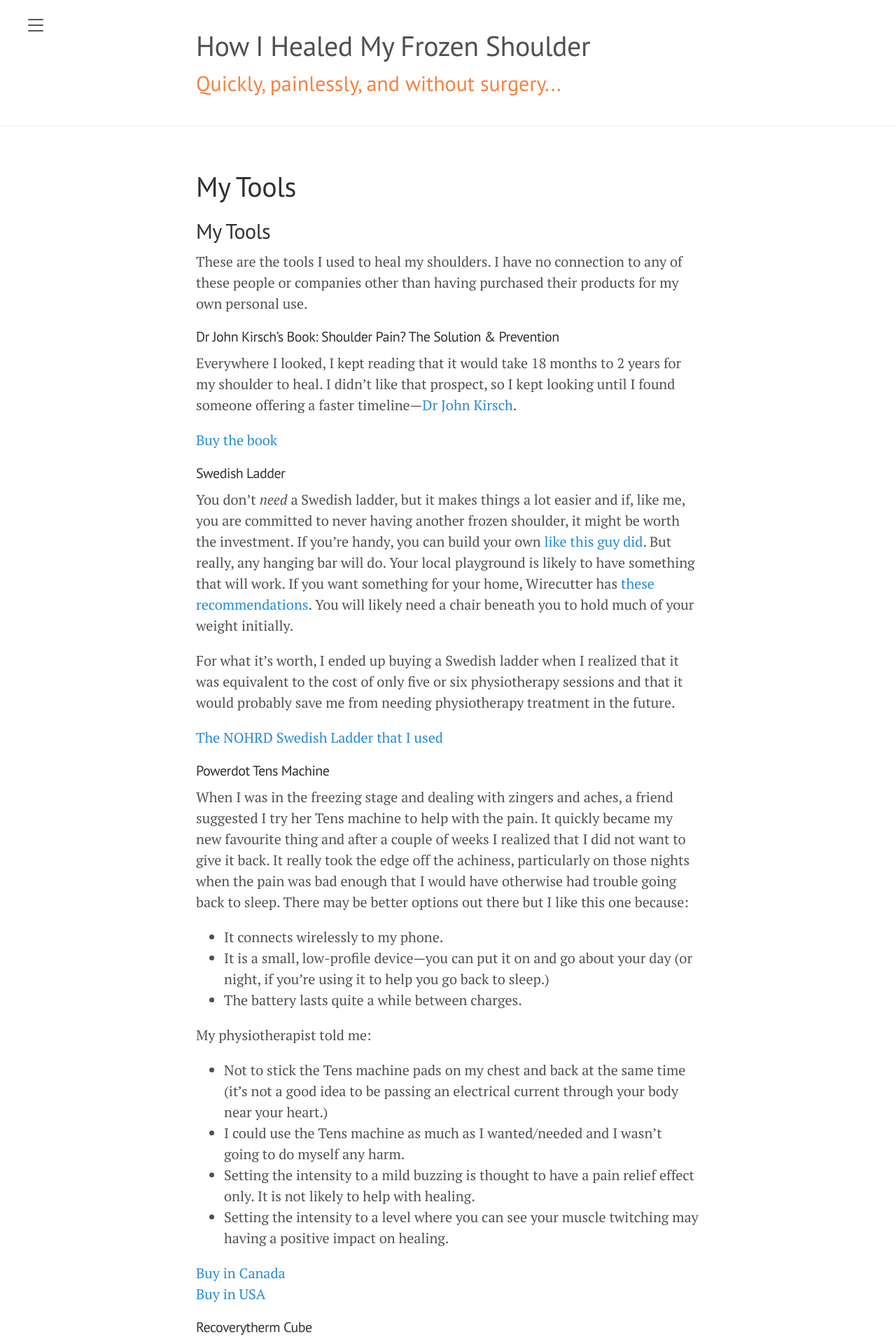
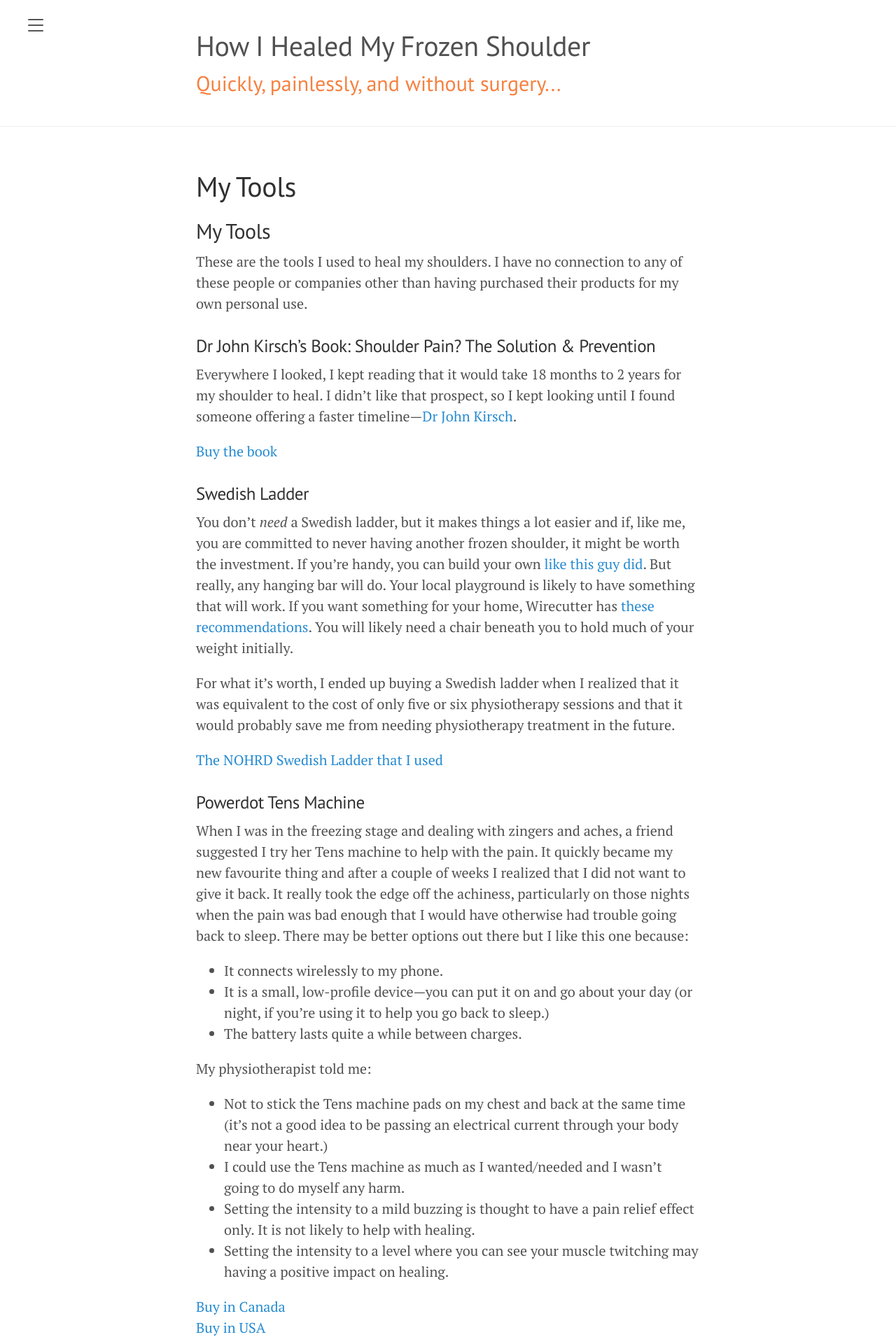
Before and after one commit to suzycc/heal-frozen-shoulder, a Jekyll site: the page built from _posts/2024-01-02-my-tools.md, in a window 1280 px wide. Shown: the top 1920 px of the page at 70% size. Built offline with Jekyll 4.4.1, drawn with Linux system fonts in a browser that asks for light colours.

```diff
--- a/_posts/2024-01-02-my-tools.md
+++ b/_posts/2024-01-02-my-tools.md
@@ -7,19 +7,19 @@ title: My Tools
 
 These are the tools I used to heal my shoulders. I have no connection to any of these people or companies other than having purchased their products for my own personal use.
 
-#### Dr John Kirsch's Book: Shoulder Pain? The Solution & Prevention
+### Dr John Kirsch's Book: Shoulder Pain? The Solution & Prevention
 Everywhere I looked, I kept reading that it would take 18 months to 2 years for my shoulder to heal. I didn't like that prospect, so I kept looking until I found someone offering a faster timeline—[Dr John Kirsch](https://www.kirschshoulder.com/){:target="_blank" rel="noopener noreferrer"}.
 
 [Buy the book](https://www.amazon.com/Shoulder-Solution-Prevention-Revised-Expanded/dp/1589096428/ref=sr_1_1?keywords=shoulder%20pain%20solution%20and%20prevention%205th%20edition&qid=1573129382&s=books&sr=1-1){:target="_blank" rel="noopener noreferrer"}
 
-#### Swedish Ladder
+### Swedish Ladder
 You don't *need* a Swedish ladder, but it makes things a lot easier and if, like me, you are committed to never having another frozen shoulder, it might be worth the investment. If you're handy, you can build your own [like this guy did](https://www.instructables.com/Swedish-Ladder/){:target="_blank" rel="noopener noreferrer"}. But really, any hanging bar will do. Your local playground is likely to have something that will work. If you want something for your home, Wirecutter has [these recommendations](https://www.nytimes.com/wirecutter/reviews/best-pull-up-bars/){:target="_blank" rel="noopener noreferrer"}. You will likely need a chair beneath you to hold much of your weight initially.
 
 For what it's worth, I ended up buying a Swedish ladder when I realized that it was equivalent to the cost of only five or six physiotherapy sessions and that it would probably save me from needing physiotherapy treatment in the future.
 
 [The NOHRD Swedish Ladder that I used](https://www.northernfitness.ca/products/wallbars-14-bars?srsltid=AfmBOopihphTArbFVPg1t_Wv546zJ873tg7TniVcYswf_gjcEnXedV_5){:target="_blank" rel="noopener noreferrer"}
 
-#### Powerdot Tens Machine
+### Powerdot Tens Machine
 When I was in the freezing stage and dealing with zingers and aches, a friend suggested I try her Tens machine to help with the pain. It quickly became my new favourite thing and after a couple of weeks I realized that I did not want to give it back. It really took the edge off the achiness, particularly on those nights when the pain was bad enough that I would have otherwise had trouble going back to sleep. There may be better options out there but I like this one because:
 - It connects wirelessly to my phone.
 - It is a small, low-profile device—you can put it on and go about your day (or night, if you're using it to help you go back to sleep.)
@@ -35,14 +35,14 @@ My physiotherapist told me:
 [Buy in USA](https://www.therabody.com/us/en-us/powerdot-uno-blue.html){:target="_blank" rel="noopener noreferrer"}
 
 
-#### Recoverytherm Cube
+### Recoverytherm Cube
 You don't need this if you have ice packs and heat packs at home. However, my second shoulder started freezing when I was travelling and ice packs and heat packs were not viable options. This cube alternates between cold and hot and is rechargeable. The battery life is not great—you only get 3 x 20-minute cycles of cold/hot on a full charge, but if you have access to power (e.g. on an airplane or in a car), that's not such a big deal. I am convinced this cube helped me arrest the freezing process in my second shoulder.
 
 [Buy in Canada](https://www.therabody.com/ca/en-ca/recoverytherm-cube.html){:target="_blank" rel="noopener noreferrer"}<br>
 [Buy in USA](https://www.therabody.com/us/en-us/recoverytherm-cube.html){:target="_blank" rel="noopener noreferrer"}
 
 
-#### Peloton Barre and Yoga Classes
+### Peloton Barre and Yoga Classes
 I already had a Peloton membership, so this was not something I paid for just to fix my shoulder. I am sure there are plenty of free options that would work just as well. However, if you already have a Peloton membership, or if you have access to a free trial, I highly recommend Hannah Corbin's Barre classes. She has quite a few that have weightless arms sections that are no joke. When I started doing these, I could barely move my left arm. My "arm circles" on that side were hilariously small. But I just kept doing them as best I could in conjunction with the hanging. I think the hanging fixed my shoulder mobility, but doing these classes helped me regain strength in my shoulder and arm as I recovered my mobility.
 
 [Subscribe in Canada](https://www.onepeloton.com/en-CA/app){:target="_blank" rel="noopener noreferrer"}<br>
```
